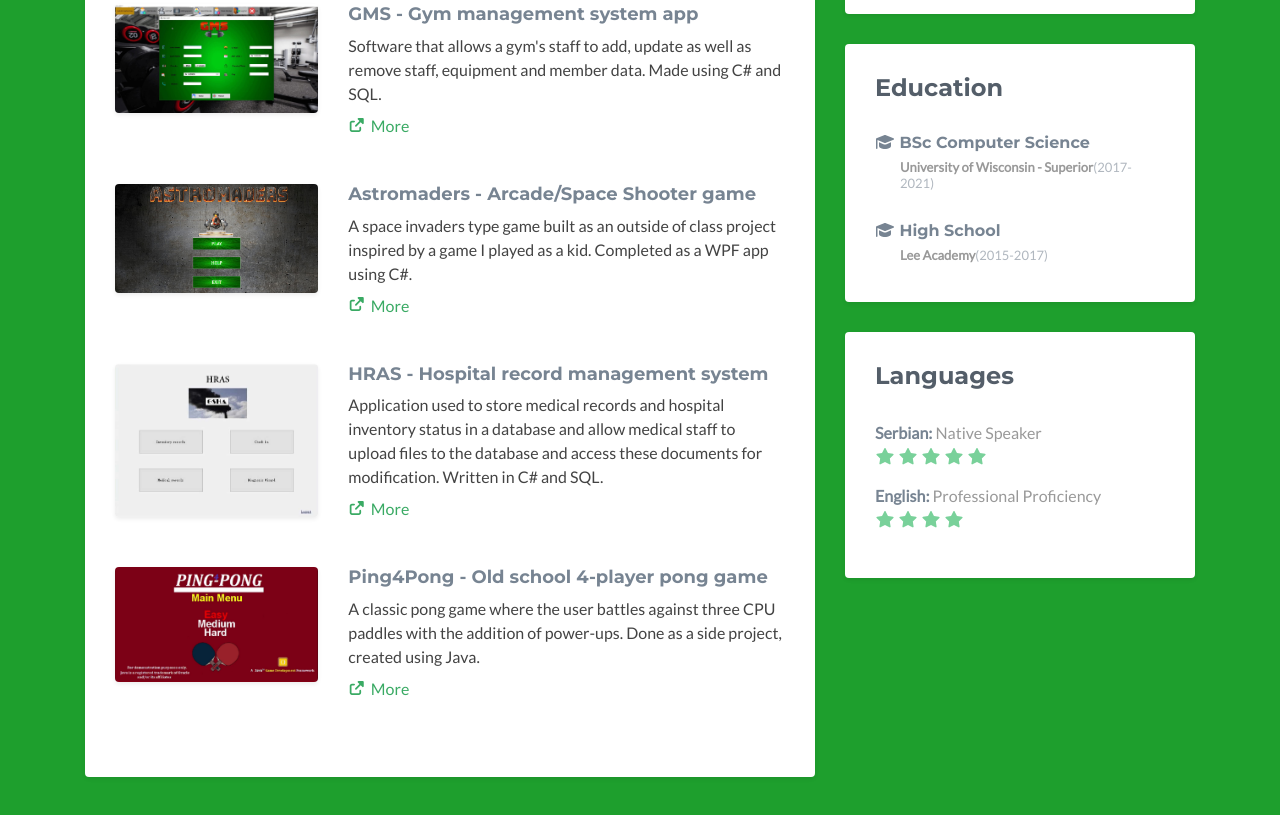
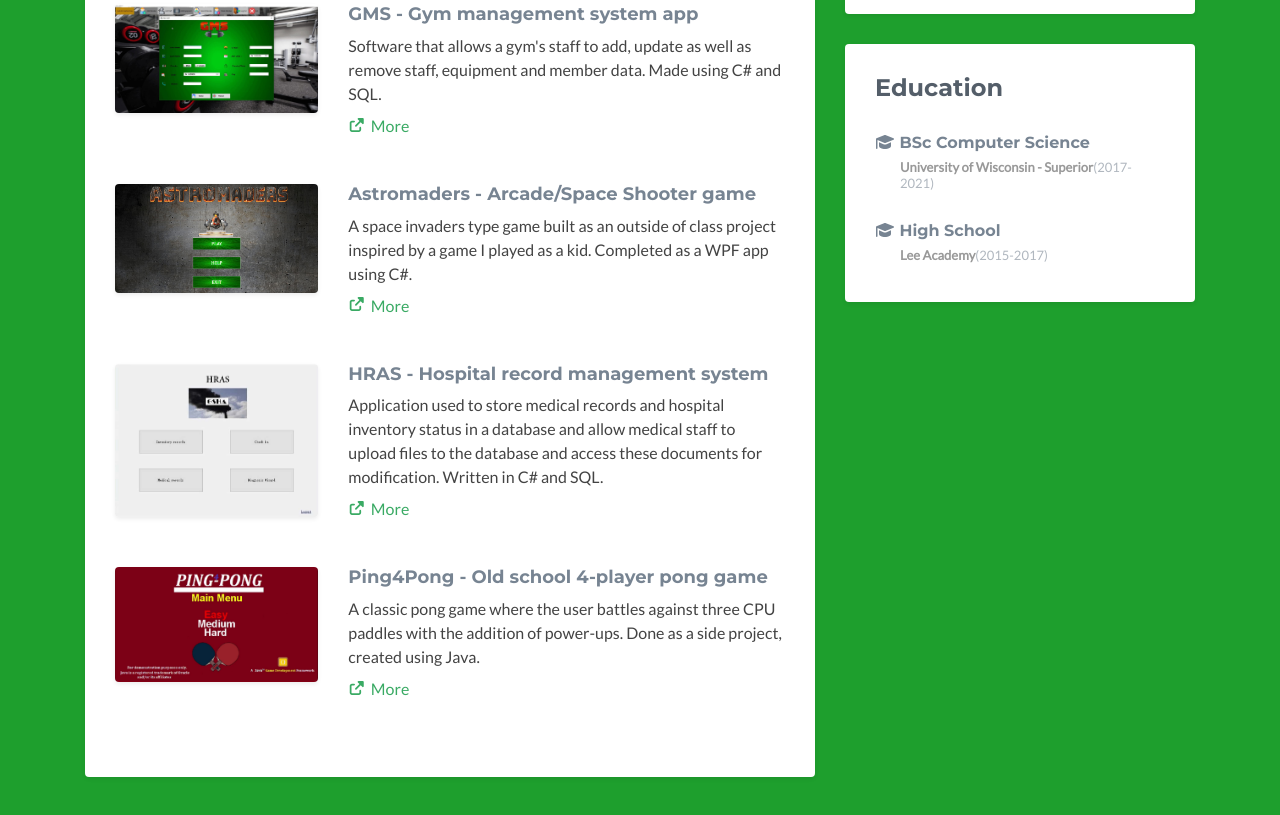
Before and after one commit to pbulato1/pbulato1.github.io, a plain HTML site: page index.html in a window 1280 px wide. Shown: the part 1063-1878 px from the top of the page. Drawn offline with Linux system fonts and the light colour scheme; no server answers.

Commit message:
Update home page

```diff
--- a/index.html
+++ b/index.html
@@ -238,24 +238,6 @@
                     </div><!--//section-inner-->
                 </aside><!--//section-->
 
-                <aside class="languages aside section">
-                    <div class="section-inner shadow-sm rounded">
-                        <h2 class="heading">Languages</h2>
-                        <div class="content">
-                            <ul class="list-unstyled">
-                                <li class="item">
-                                    <span class="title"><strong>Serbian:</strong></span>
-                                    <span class="level">Native Speaker <br class="visible-xs"/><i class="fas fa-star"></i> <i class="fas fa-star"></i> <i class="fas fa-star"></i> <i class="fas fa-star"></i> <i class="fas fa-star"></i> </span>
-                                </li><!--//item-->
-                                <li class="item">
-                                    <span class="title"><strong>English:</strong></span>
-                                    <span class="level">Professional Proficiency <br class="visible-sm visible-xs"/><i class="fas fa-star"></i> <i class="fas fa-star"></i> <i class="fas fa-star"></i> <i class="fas fa-star"></i></span>
-                                </li><!--//item-->
-                            </ul>
-                        </div><!--//content-->
-                    </div><!--//section-inner-->
-                </aside><!--//section-->
-
 
             </div><!--//secondary-->
         </div><!--//row-->
```
Also changed, not shown: 1 other file.
